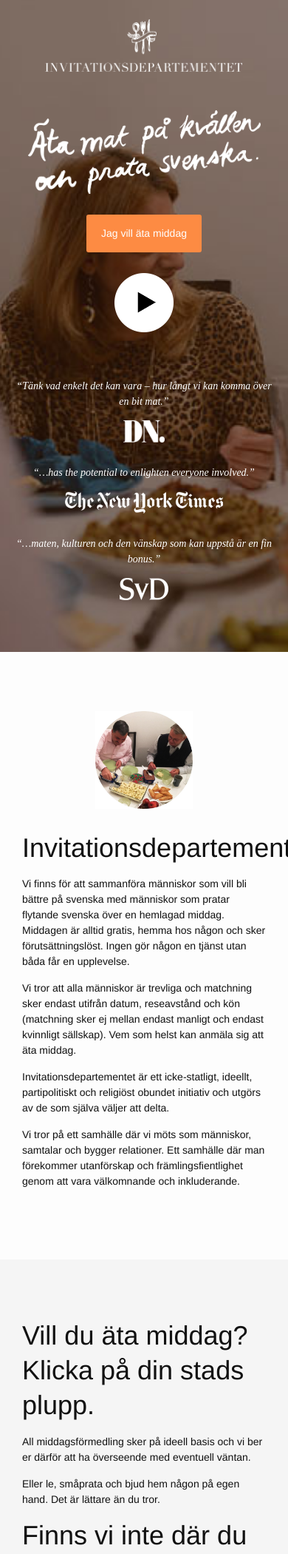
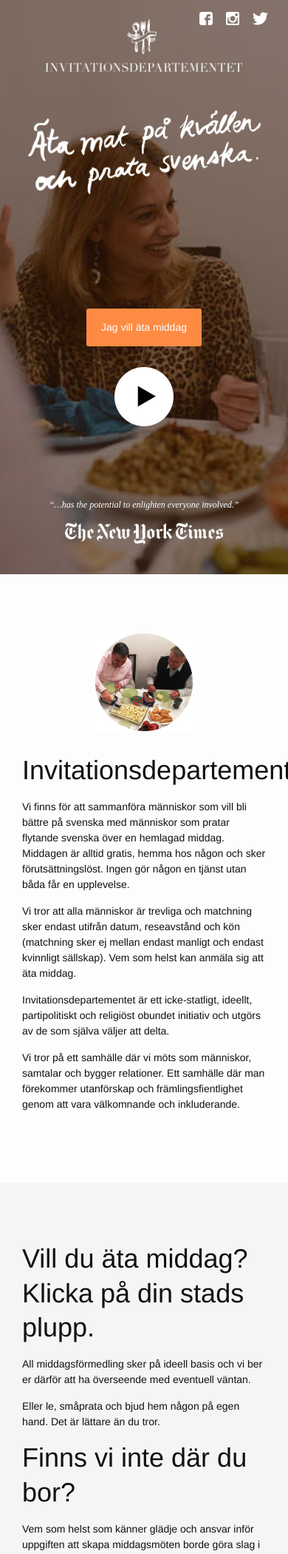
Before and after one commit to Invitationsdepartementet/test, a Jekyll site: the page built from index.html, in a window 390 px wide, cut to the strip 104-2204 px from the top of the page. Shown: the whole strip at 74% size. Built offline with Jekyll 4.4.1, drawn with Linux system fonts in a browser that asks for light colours.

Commit message:
Smoother loading on desktop and mobile

```diff
--- a/_sass/_layout.scss
+++ b/_sass/_layout.scss
@@ -91,6 +91,11 @@
   text-align: center;
   background: #5e5855 url('/images/top-banner.jpg') no-repeat center center/cover;
   color: #fff;
+  position: relative;
+}
+
+.section-top .wrapper {
+  min-height: 710px;
 }
 
 .page-header {
@@ -139,6 +144,14 @@
   margin-bottom: 2em;
 }
 
+.section-top-controls {
+  position: absolute;
+  top: 55%;
+  margin: auto;
+  left: 0;
+  right: 0;
+}
+
 .button-primary {
   background-color: #fd8b43;
 }
@@ -155,16 +168,18 @@
   width: 80px;
   background: transparent url('/images/play.png') no-repeat center center/cover;
   margin-top: 2em;
-  margin-bottom: 4em;
   text-decoration: none;
 }
 
 .top-quotes {
+  position: absolute;
   width: 100%;
   font-family: Merriweather;
   font-style: italic;
   font-weight: 300;
   font-size: 15px;
+  bottom: 0px;
+  left: 0;
 }
 
 .top-quote {
@@ -172,14 +187,22 @@
   display: inline-block;
 }
 
-.top-quote-hero { width: 39%; }
+.top-quote-hero { width: 37%; }
 
 
 @media all and (max-width: 800px) {
   .top-quote {
+    font-size: 12px;
+  }
+}
+
+@media all and (max-width: 420px) {
+  .top-quote-secondary {
+    display: none;
+  }
+
+  .top-quote-hero {
     width: 100%;
-    margin-bottom: 30px;
-    font-size: 13px;
   }
 }
 
@@ -300,10 +323,6 @@
   background-color: #332c29;
 }
 
-.qoute-text {
-  font-size: 14px;
-}
-
 .video-overlay {
   display: none;
   position: fixed;
--- a/index.html
+++ b/index.html
@@ -16,13 +16,15 @@
 
       <img src="/images/slogan.png" alt="Äta mat på kvällen och prata svenska" class="page-header-image-home" height="258" width="700">
 
-      <div><a href="#karta" class="button button-primary">Jag vill äta middag</a></div>
+      <div class="section-top-controls">
+        <div><a href="#karta" class="button button-primary">Jag vill äta middag</a></div>
 
-      <a href="{{ site.vimeourl }}" class="button-play-movie js-button-play-movie"></a>
+        <a href="{{ site.vimeourl }}" class="button-play-movie js-button-play-movie"></a>
+      </div>
 
       <div class="top-quotes">
-        <div class="top-quote">
-          <p class="qoute-text">“Tänk vad enkelt det kan vara – hur långt vi kan komma över en bit mat.”</p>
+        <div class="top-quote top-quote-secondary">
+          <p class="quote-text">“Tänk vad enkelt det kan vara – hur långt vi kan komma över en bit mat.”</p>
           <img src="/images/dn.png" class="quote-logo" alt="Dagens Nyheter" width="61" height="33">
         </div>
 
@@ -31,7 +33,7 @@
           <img src="/images/nytimes.png" class="quote-logo" alt="The New York Times" width="289" height="40">
         </div>
 
-        <div class="top-quote">
+        <div class="top-quote top-quote-secondary">
           <p class="qoute-text">“…maten, kulturen och den vänskap som kan uppstå är en fin bonus.”</p>
           <img src="/images/svd.png" class="quote-logo" alt="Svenska Dagbladet" width="66" height="30">
         </div>
```
